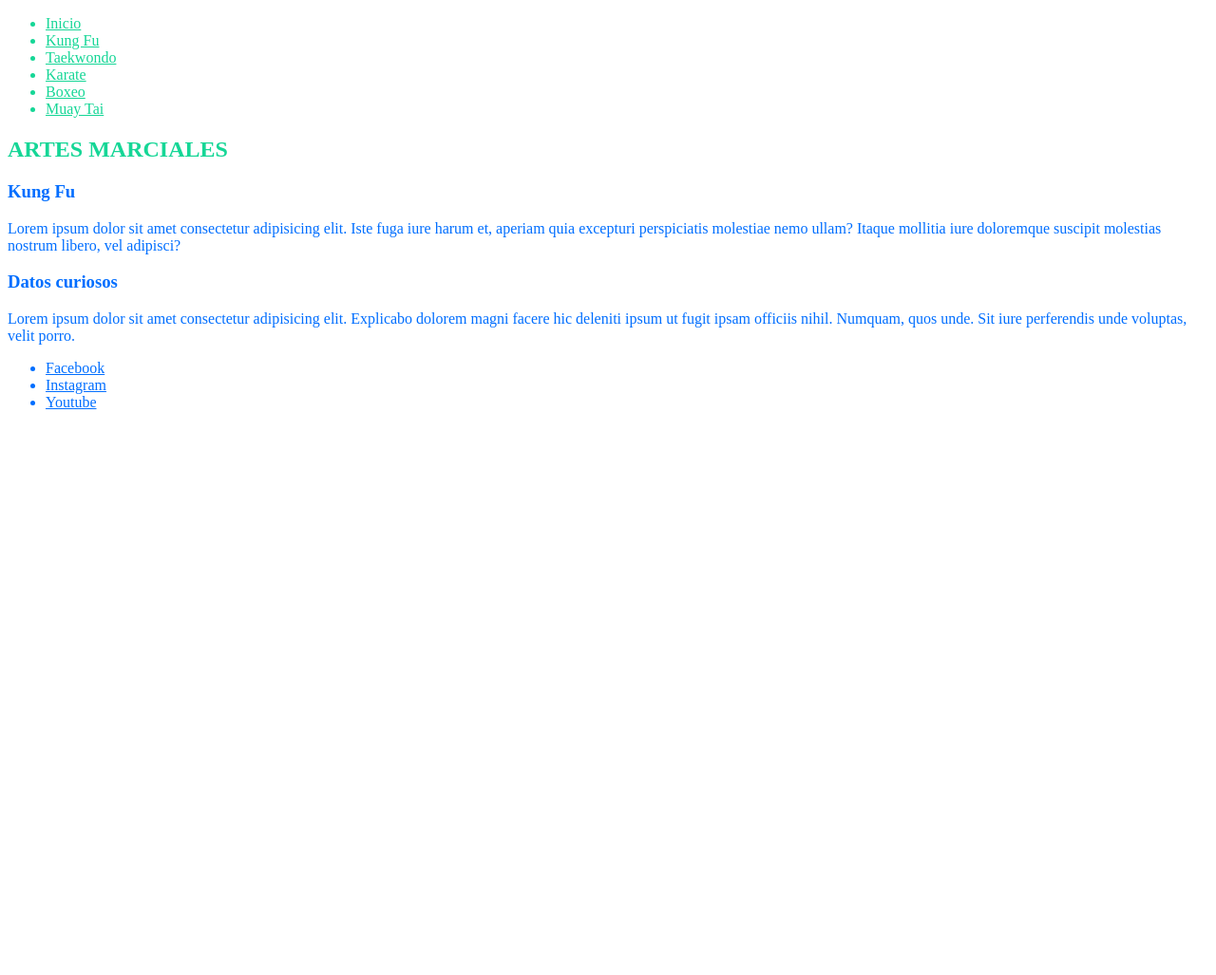
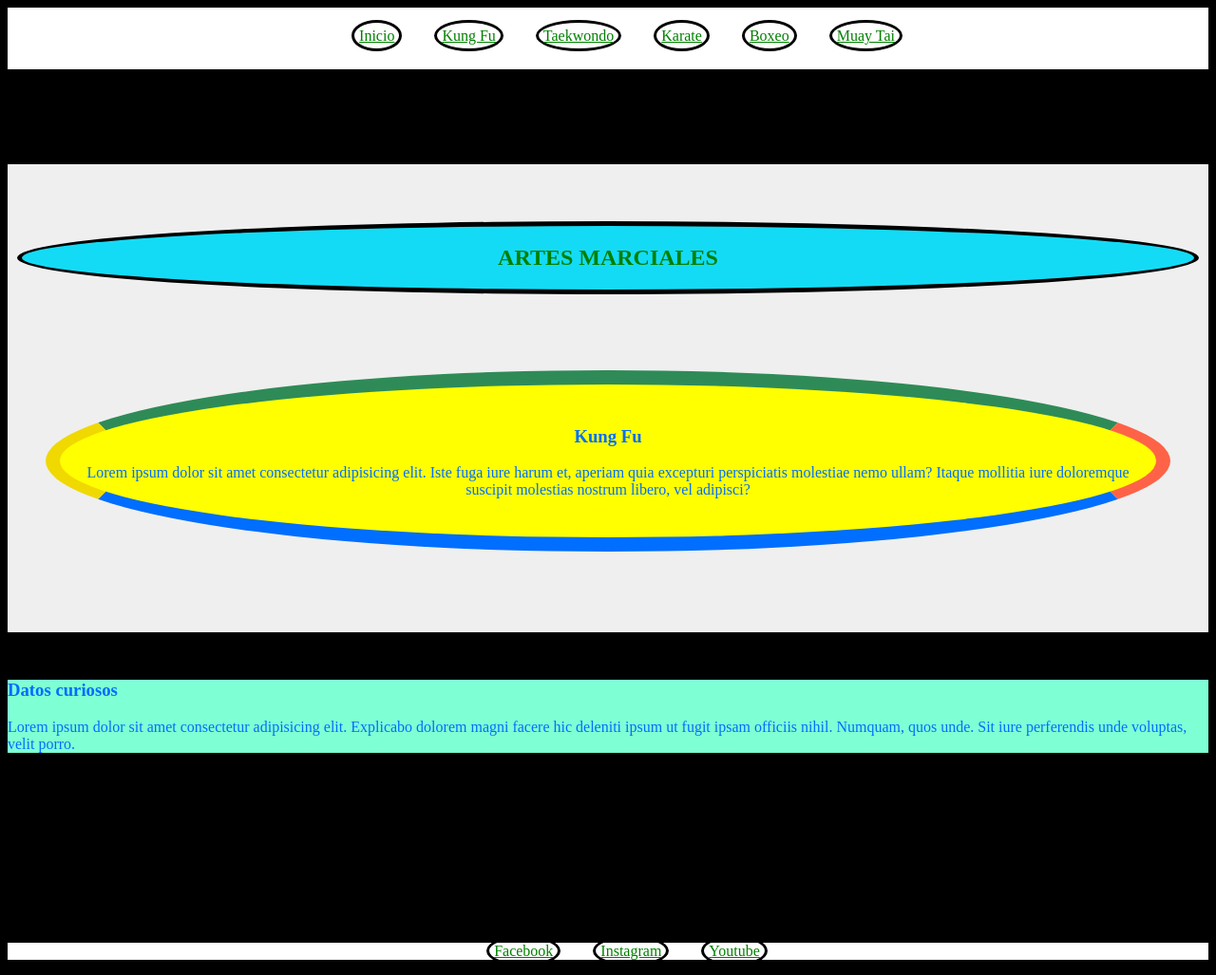
Before and after one commit to arivelli/desarrollo, a PHP site: page /KungFu.html in a window 1280 px wide. Shown: the whole page at 95% size. Before the commit the page ends 431 px from the top, so only its background shows below. Run offline with PHP 8.4, Linux system fonts and the light colour scheme.

Commit message:
otros cambios

```diff
--- a/Matias/Artes Marciales/Boxeo.html
+++ b/Matias/Artes Marciales/Boxeo.html
@@ -36,9 +36,9 @@
     </aside>
     <footer>
         <ul>
-            <li><a href="https://www.facebook.com">Facebook</a></li>
-            <li><a href="https://www.instagram.com">Instagram</a></li>
-            <li><a href="https://www.youtube.com">Youtube</a></li>
+            <li class="boxeo"><a class="boxeo" href="https://www.facebook.com">Facebook</a></li>
+            <li class="boxeo"><a class="boxeo" href="https://www.instagram.com">Instagram</a></li>
+            <li class="boxeo"><a class="boxeo" href="https://www.youtube.com">Youtube</a></li>
         </ul>
     </footer>
 </body>
--- a/Matias/Artes Marciales/Karate.html
+++ b/Matias/Artes Marciales/Karate.html
@@ -36,9 +36,9 @@
     </aside>
     <footer>
         <ul>
-            <li><a href="https://www.facebook.com">Facebook</a></li>
-            <li><a href="https://www.instagram.com">Instagram</a></li>
-            <li><a href="https://www.youtube.com">Youtube</a></li>
+            <li class="karate"><a class="karate" href="https://www.facebook.com">Facebook</a></li>
+            <li class="karate"><a class="karate" href="https://www.instagram.com">Instagram</a></li>
+            <li class="karate"><a class="karate" href="https://www.youtube.com">Youtube</a></li>
         </ul>
     </footer>
 </body>
--- a/Matias/Artes Marciales/KungFu.html
+++ b/Matias/Artes Marciales/KungFu.html
@@ -25,7 +25,7 @@
     </header>
     <article>
         <h1 id="kungfu">ARTES MARCIALES</h1>
-        <section>
+        <section class="kungfu">
             <h3>Kung Fu</h3>
             <p>Lorem ipsum dolor sit amet consectetur adipisicing elit. Iste fuga iure harum et, aperiam quia excepturi perspiciatis molestiae nemo ullam? Itaque mollitia iure doloremque suscipit molestias nostrum libero, vel adipisci?</p>
         </section>
@@ -36,9 +36,9 @@
     </aside>
     <footer>
         <ul>
-            <li><a href="https://www.facebook.com">Facebook</a></li>
-            <li><a href="https://www.instagram.com">Instagram</a></li>
-            <li><a href="https://www.youtube.com">Youtube</a></li>
+            <li class="kungfu"><a class="kungfu" href="https://www.facebook.com">Facebook</a></li>
+            <li class="kungfu"><a class="kungfu" href="https://www.instagram.com">Instagram</a></li>
+            <li class="kungfu"><a class="kungfu" href="https://www.youtube.com">Youtube</a></li>
         </ul>
     </footer>
 </body>
--- a/Matias/Artes Marciales/MuayTai.html
+++ b/Matias/Artes Marciales/MuayTai.html
@@ -36,9 +36,9 @@
     </aside>
     <footer>
         <ul>
-            <li><a href="https://www.facebook.com">Facebook</a></li>
-            <li><a href="https://www.instagram.com">Instagram</a></li>
-            <li><a href="https://www.youtube.com">Youtube</a></li>
+            <li class="muaytai" ><a class="muaytai" href="https://www.facebook.com">Facebook</a></li>
+            <li class="muaytai" ><a class="muaytai" href="https://www.instagram.com">Instagram</a></li>
+            <li class="muaytai" ><a class="muaytai" href="https://www.youtube.com">Youtube</a></li>
         </ul>
     </footer>
 </body>
--- a/Matias/Artes Marciales/index.css
+++ b/Matias/Artes Marciales/index.css
@@ -1,30 +1,113 @@
 * {color: rgb(0, 110, 255);}
+body {background-color:black;  }
+nav {background-color: white;  padding-top: 5px; padding-bottom: 10px;
+     text-align: center;}
+article {background-color: #efefef; padding-top: 50px; padding-bottom: 5px;
+     margin-top: 100px; margin-bottom: -100px; }
+    section {background-color: purple;
+        border-radius: 50%; border-style: solid ; border-width: 15px;
+        border-bottom-color: rgb(0, 110, 255); border-top-color: seagreen ;
+        border-left-color: rgb(240, 216, 1); border-right-color: tomato;
+        margin: 80px; margin-left: 40px; margin-right: 40px; padding: 25px;
+        text-align: center; }
+aside {background-color: aquamarine; margin-top: 150px; }
+footer {background-color: white; margin-top: 200px; text-align: center; }
 
-#inicio {color: crimson;}
-.subtituloinicio{color: crimson;}
-li.subinicio , a.subinicio{color: crimson;}
+
+#inicio {color: crimson; cursor: pointer;
+     background-color: rgb(20, 219, 245);
+      border-top-right-radius: 50%; border-bottom-left-radius: 50%;
+      text-align: center;
+      text-shadow: tomato; text-shadow: black  ; text-shadow: 23px 7px 5px #0d0d0e;
+      font-size: 50px;
+      margin: 10px;
+      padding: 20px;
+      border-style: solid ; border-color: black; border-width: 5px;}
+      #inicio:hover {color: black; background-color: cornsilk;}
+
+
+.subtituloinicio{color: rgb(20, 220, 70); font-size: 30px ; font-family: Verdana, Geneva, Tahoma, sans-serif;
+    text-decoration-line: underline; text-shadow: 20px 25px 5px rgb(15, 15, 15); }
+li.subinicio , a.subinicio{color: crimson; display: inline ;
+    margin-inline: 5px; padding: 5px; }
+a.subinicio {border-style: solid; border-color: black; border-radius: 50%;}
+li.subinicio:hover {color: black; }
+a.subinicio:hover {color: black; background-color: rgb(15, 231, 247); }
 
 
 
-#kungfu{color: rgb(21, 214, 150);}
-a.kungfu , li.kungfu{color: rgb(21, 214, 150);}
+#kungfu{color:green; cursor: pointer;
+    background-color: rgb(20, 219, 245);
+     border-radius: 60%;
+     text-align: center;
+     margin: 10px;
+     padding: 20px;
+     border-style: solid ; border-color: black; border-width: 5px;}
+     #kungfu:hover {color: black; background-color: cornsilk;}
+a.kungfu , li.kungfu{color: green; display: inline ;
+    margin-inline: 5px; padding: 5px}
+a.kungfu {border-style: solid; border-color: black; border-radius: 50%;}
+section.kungfu {background-color: yellow;}
+li.kungfu:hover {color: black; }
+a.kungfu:hover {color: black; background-color: rgb(15, 231, 247); }
 
 
 
-#taekwondo{color: darkslategrey;}
-li.taekwondo , a.taekwondo{color: darkslategrey;}
+#taekwondo{color: darkslategrey; cursor: pointer;
+    background-color: rgb(20, 219, 245);
+     border-radius: 60%;
+     text-align: center;
+     margin: 10px;
+     padding: 20px;
+     border-style: solid ; border-color: black; border-width: 5px;}
+     #taekwondo:hover {color: black; background-color: cornsilk;}
+li.taekwondo , a.taekwondo{color: darkslategrey; display: inline ;
+    margin-inline: 5px; padding: 5px}
+a.taekwondo {border-style: solid; border-color: black; border-radius: 50%;}
+li.taekwondo:hover {color: black; }
+a.taekwondo:hover {color: black; background-color: rgb(15, 231, 247); }
 
 
-
-#karate{color: deeppink;}
-li.karate , a.karate{color: deeppink;}
+#karate{color: deeppink; cursor: pointer;
+    background-color: rgb(20, 219, 245);
+     border-radius: 60%;
+     text-align: center;
+     margin: 10px;
+     padding: 20px;
+     border-style: solid ; border-color: black; border-width: 5px;}
+     #karate:hover {color: black; background-color: cornsilk;}
+li.karate , a.karate{color: deeppink; display: inline ;
+    margin-inline: 5px; padding: 5px}
+a.karate {border-style: solid; border-color: black; border-radius: 50%;}
+li.karate:hover {color: black; }
+a.karate:hover {color: black; background-color: rgb(15, 231, 247); }
 
 
-
-#boxeo {color: darkcyan;}
-li.boxeo , a.boxeo {color: darkcyan;}
+#boxeo {color: darkcyan; cursor: pointer;
+    background-color: rgb(20, 219, 245);
+     border-radius: 60%;
+     text-align: center;
+     margin: 10px;
+     padding: 20px;
+     border-style: solid ; border-color: black; border-width: 5px;}
+     #boxeo:hover {color: black; background-color: cornsilk; }
+li.boxeo , a.boxeo {color: darkcyan; display: inline ;
+    margin-inline: 5px; padding: 5px}
+a.boxeo {border-style: solid; border-color: black; border-radius: 50%;}
+li.boxeo:hover {color: black; }
+a.boxeo:hover {color: black; background-color: rgb(15, 231, 247); }
 
 
-
-#muaytai{color: darkorange;}
-li.muaytai , a.muaytai{color: darkorange;}
+#muaytai{color: darkorange; cursor: pointer;
+    background-color: rgb(20, 219, 245);
+     border-radius: 60%;
+     text-align: center;
+     margin: 10px;
+     padding: 20px;
+     border-style: solid ; border-color: black; border-width: 5px;}
+     #muaytai:hover {color: black; background-color: cornsilk; }
+li.muaytai , a.muaytai{color: darkorange; display: inline ;
+    margin-inline: 5px; padding: 5px}
+a.muaytai {border-style: solid; border-color: black; border-radius: 50%;}
+li.muaytai:hover {color: black; }
+a.muaytai:hover {color: black; background-color: rgb(15, 231, 247); }
```
Also changed, not shown: Matias/Artes Marciales/index.html (+7 -5 lines).
